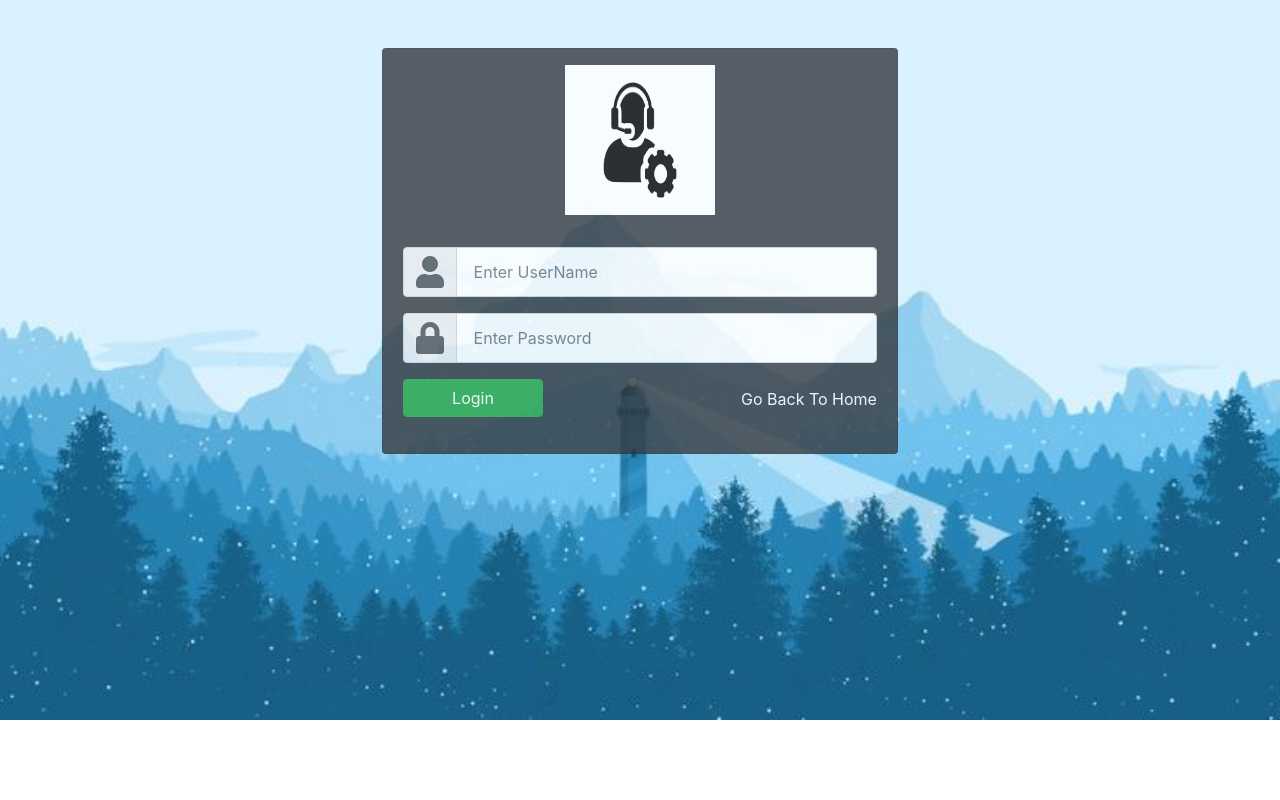
After one commit to Kartikjoshi14/Employee_Management_System_py, a Django app: page /admin_login in a window 1280 px wide. The commit adds this page. Run offline with Django 5.2, Linux system fonts and the light colour scheme.

Commit message:
Day 9: designed the admin_login page and experience tab

```diff
--- a/EmployeeRecordMgmt/EmployeeRecordMgmt/urls.py
+++ b/EmployeeRecordMgmt/EmployeeRecordMgmt/urls.py
@@ -25,5 +25,7 @@ urlpatterns = [
     path('emp_home', emp_home,name = 'emp_home'),
     path('profile', profile,name = 'profile'),
     path('logout', Logout ,name = 'logout'),
+    path('admin_login',admin_login ,name = 'admin_login'),
+    path('my_experience',my_experience,name = 'my_experience'),
 
 ]
--- /dev/null
+++ b/EmployeeRecordMgmt/employee/static/css/login.css
@@ -0,0 +1,5 @@
+body {
+    background-size: 100%;
+    background-repeat: no-repeat;
+    opacity: 0.8
+}
--- /dev/null
+++ b/EmployeeRecordMgmt/employee/templates/admin_login.html
@@ -0,0 +1,52 @@
+{% load static %}
+
+<head>
+    <meta charset="utf-8">
+    <meta name="viewport" content="width=device-width, initial-scale=1">
+    <link rel="stylesheet" href="https://cdn.jsdelivr.net/npm/bootstrap@4.6.2/dist/css/bootstrap.min.css">
+    <script src="https://cdn.jsdelivr.net/npm/jquery@3.7.1/dist/jquery.slim.min.js"></script>
+    <script src="https://cdn.jsdelivr.net/npm/popper.js@1.16.1/dist/umd/popper.min.js"></script>
+    <script src="https://cdn.jsdelivr.net/npm/bootstrap@4.6.2/dist/js/bootstrap.bundle.min.js"></script>
+
+    <link rel="stylesheet" href="{% static 'css/login.css' %}">
+    <link rel="stylesheet" href="https://use.fontawesome.com/releases/v5.7.0/css/all.css"
+        integrity="sha384-lZN37f5QGtY3VHgisS14W3ExzMWZxybE1SJSEsQp9S+oqd12jhcu+A56Ebc1zFSJ" crossorigin="anonymous">
+
+</head>
+
+<body style="background-image: url({% static 'images/bg1.jpg' %})">
+
+    <div class="row">
+        <div class="col-lg-5 m-auto">
+            <div class="card mt-5 bg-dark">
+                <div class="card-title text-center mt-3">
+                    <img src="{% static 'images/admin icon.jpg'%}" width="150" height="150">
+                </div>
+                <div class="card-body">
+                    <form method="post">
+                        {%csrf_token%}
+                        <div class="input-group mb-3">
+                            <div class="input-group-prepend">
+                                <span class="input-group-text">
+                                    <i class="fa fa-user fa-2x"></i>
+                                </span>
+                            </div>
+                            <input type="text" name="username" class="form-control py-4" placeholder=" Enter UserName">
+                        </div>
+
+                        <div class="input-group mb-3">
+                            <div class="input-group-prepend">
+                                <span class="input-group-text">
+                                    <i class="fa fa-lock fa-2x"></i>
+                                </span>
+                            </div>
+                            <input type="password" name="pwd" class="form-control py-4" placeholder=" Enter Password">
+                        </div>
+
+                        <input type="submit" value="Login" class="btn btn-success px-5">
+                        <a href="{% url 'index' %}" class="float-right text-white mt-2 ">Go Back To Home</a>
+                    </form>
+                </div>
+            </div>
+        </div>
+</body>
--- a/EmployeeRecordMgmt/employee/templates/emp_base.html
+++ b/EmployeeRecordMgmt/employee/templates/emp_base.html
@@ -36,7 +36,8 @@
                     <a href="{% url 'emp_home'%}"
                         class="list-group-item list-group-item-warning list-group-item-action {% if request.path == '/emp_home' %} active{% endif %}">Dashboard</a>
                     <a href="{% url 'profile' %}" class="list-group-item list-group-item-action">Profile</a>
-                    <a href="" class="list-group-item list-group-item-warning list-group-item-action">My Experience</a>
+                    <a href="{% url 'my_experience' %}"
+                        class="list-group-item list-group-item-warning list-group-item-action">My Experience</a>
                     <a href="" class="list-group-item list-group-item-action">Edit My Experience</a>
                     <a href="" class="list-group-item  list-group-item-warning list-group-item-action">My Education</a>
                     <a href="" class="list-group-item list-group-item-action">Edit My Education</a>
--- a/EmployeeRecordMgmt/employee/templates/header.html
+++ b/EmployeeRecordMgmt/employee/templates/header.html
@@ -33,7 +33,7 @@
                 <a class="nav-link" href="{% url 'emp_login' %}"><i class="fas fa-sign-in-alt "></i>Employee Login</a>
             </li>
             <li class="nav-item">
-                <a class="nav-link" href="#"><i class="fas fa-sign-in-alt "></i>Admin Login</a>
+                <a class="nav-link" href="{% url 'admin_login' %}"><i class="fas fa-sign-in-alt "></i>Admin Login</a>
             </li>
         </ul>
     </div>
--- a/EmployeeRecordMgmt/employee/views.py
+++ b/EmployeeRecordMgmt/employee/views.py
@@ -20,6 +20,8 @@ def registration(request):
         try:
            user = User.objects.create_user(first_name=fn,last_name=ln,username=em,password=pwd)
            EmployeeDetail.objects.create(user = user,empcode=ec)
+           EmployeeExperience.objects.create(user = user,empcode=ec)
+           EmployeeEducation.objects.create(user = user,empcode=ec)
            error = "no"
         except:
             error = "yes"
@@ -85,3 +87,15 @@ def profile(request):
             error = "yes"
 
     return render(request,'profile.html',locals())
+
+def admin_login(request):
+    return render(request,'admin_login.html')
+
+def my_experience(request):
+    if not request.user.is_authenticated:
+        return redirect('emp_login')
+    user = request.user
+    experience =EmployeeExperience.objects.get(user=user)
+
+
+    return render(request,'myexperience.html',locals())
```
Also changed, not shown: EmployeeRecordMgmt/employee/templates/myexperience.html (added, +19 -0 lines), EmployeeRecordMgmt/db.sqlite3, EmployeeRecordMgmt/employee/static/images/admin icon.jpg (added), EmployeeRecordMgmt/employee/static/images/bg.jpg (added), EmployeeRecordMgmt/employee/static/images/bg1.jpg (added).
